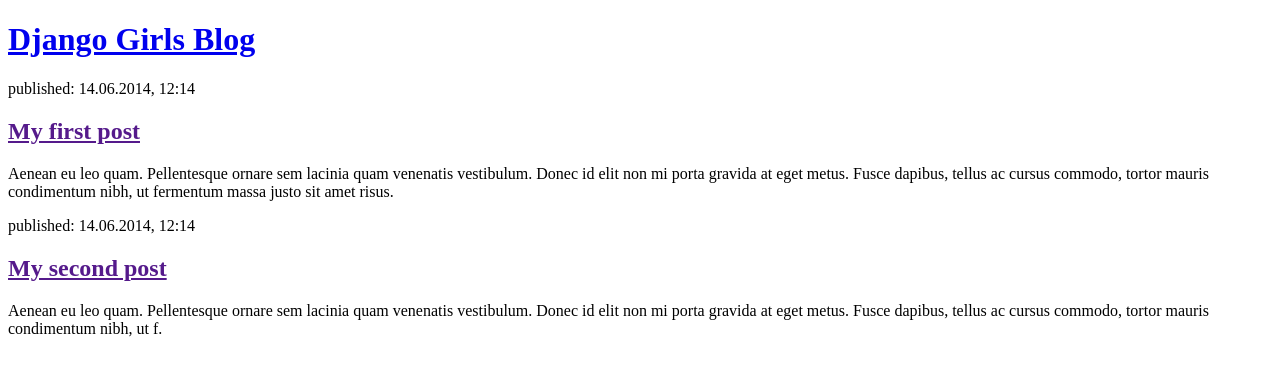
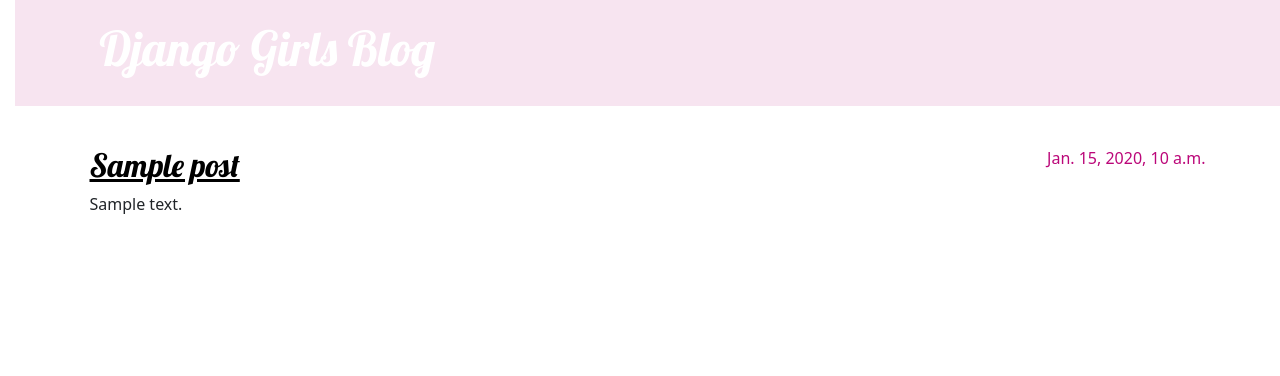
Before and after one commit to annie-are-you-ok/my-first-blog, a Django app: page / in a window 1280 px wide. Shown: the top 376 px of the page. Run offline with Django 3.2, Linux system fonts and the light colour scheme; tables that the repository leaves empty hold one stand-in row (values such as "Sample post").

Commit message:
Added view and template for detailed blog post as well as CSS for the site.

```diff
--- a/blog/templates/blog/base.html
+++ b/blog/templates/blog/base.html
@@ -4,18 +4,13 @@
     <head>
         <title>Django Girls blog</title>
         <link rel="stylesheet" href="https://cdn.jsdelivr.net/npm/bootstrap@5.1.3/dist/css/bootstrap.min.css" integrity="sha384-1BmE4kWBq78iYhFldvKuhfTAU6auU8tT94WrHftjDbrCEXSU1oBoqyl2QvZ6jIW3" crossorigin="anonymous">
-        <link href='//fonts.googleapis.com/css?family=Lobster&subset=latin,latin-ext' rel='stylesheet' type='text/css'>
-        <link rel="stylesheet" href="{% static 'css/blog.css' %}">
+        <link rel="stylesheet" href="{% static 'css/blog.css' %}">    </head>
+        <link href="//fonts.googleapis.com/css?family=Lobster&subset=latin,latin-ext" rel="stylesheet" type="text/css">
     </head>
     <body>
         <header class="page-header">
           <div class="container">
-            {% if user.is_authenticated %}
-                <a href="{% url 'post_new' %}" class="top-menu">
-                    {% include './icons/file-earmark-plus.svg' %}
-                </a>
-            {% endif %}
-                <h1><a href="/">Django Girls Blog</a></h1>
+              <h1><a href="/">Django Girls Blog</a></h1>
           </div>
         </header>
         <main class="container">
--- a/blog/templates/blog/post_list.html
+++ b/blog/templates/blog/post_list.html
@@ -1,23 +1,13 @@
-<!DOCTYPE html>
-<html>
-    <head>
-        <title>Django Girls blog</title>
-    </head>
-    <body>
-        <header>
-            <h1><a href="/">Django Girls Blog</a></h1>
-        </header>
+{% extends 'blog/base.html' %}
 
-        <article>
-            <time>published: 14.06.2014, 12:14</time>
-            <h2><a href="">My first post</a></h2>
-            <p>Aenean eu leo quam. Pellentesque ornare sem lacinia quam venenatis vestibulum. Donec id elit non mi porta gravida at eget metus. Fusce dapibus, tellus ac cursus commodo, tortor mauris condimentum nibh, ut fermentum massa justo sit amet risus.</p>
+{% block content %}
+    {% for post in posts %}
+        <article class="post">
+            <time class="date">
+                {{ post.published_date }}
+            </time>
+            <h2><a href="{% url 'post_detail' pk=post.pk %}">{{ post.title }}</a></h2>
+            <p>{{ post.text|linebreaksbr }}</p>
         </article>
-
-        <article>
-            <time>published: 14.06.2014, 12:14</time>
-            <h2><a href="">My second post</a></h2>
-            <p>Aenean eu leo quam. Pellentesque ornare sem lacinia quam venenatis vestibulum. Donec id elit non mi porta gravida at eget metus. Fusce dapibus, tellus ac cursus commodo, tortor mauris condimentum nibh, ut f.</p>
-        </article>
-    </body>
-</html>
+    {% endfor %}
+{% endblock %}
```
Also changed, not shown: blog/templates/blog/post_detail.html (+0 -7 lines).
